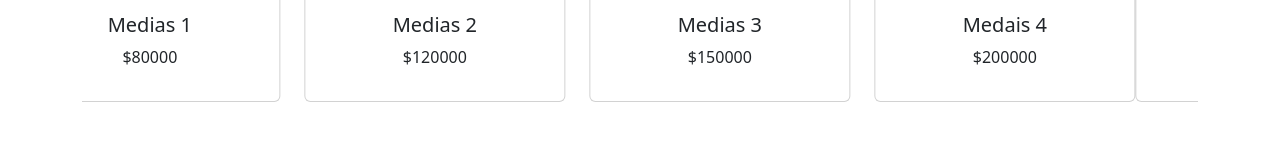
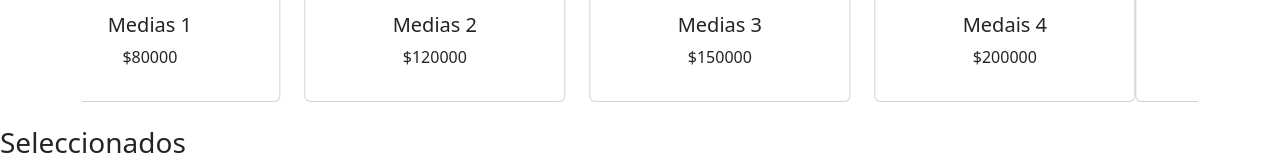
Before and after one commit to paula-cediel/Proyecto-grupo-2, a plain HTML site: page home/home.html in a window 1280 px wide. Shown: the part 874-1041 px from the top of the page. Before the commit the page ends 1000 px from the top, so only its background shows below. Drawn offline with nearby package versions, Linux system fonts and the light colour scheme.

Commit message:
Add product sections to home.html
Added sections for featured and selected products in home.html.

```diff
--- a/home/home.html
+++ b/home/home.html
@@ -71,6 +71,17 @@
     </div>
 </section>
 
+    <!-- Sección donde mostrará productos -->
+    <section id="productos-destacados" class="productos-grid">
+        <!-- Aquí pone los productos -->
+    </section>
+
+    <!--  SECCIÓN DE SELECCIONADOS  -->
+    <section id="seleccionados" class="zona-seleccionados">
+        <h3>Seleccionados</h3>
+        <!-- Aquí aparecerán los productos seleccionados AUTOMÁTICAMENTE -->
+    </section>
+
 <script src="Script.js"></script>
 <script src="https://cdn.jsdelivr.net/npm/bootstrap@5.3.2/dist/js/bootstrap.bundle.min.js"></script>
 
```
